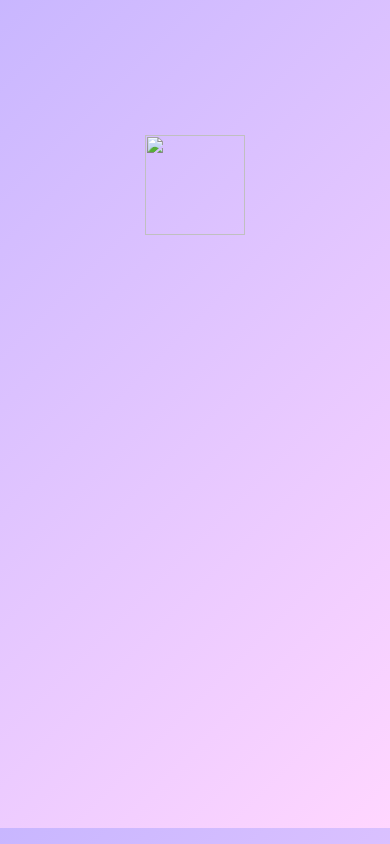
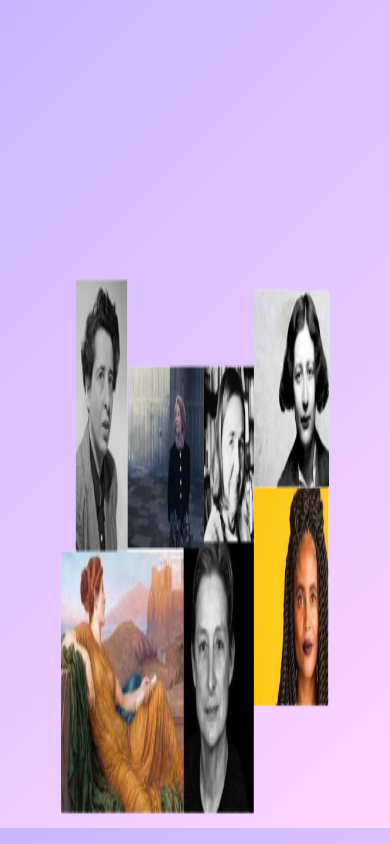
Before and after one commit to MulheresnaFilosofia/mulheres-na-filosofia, a plain HTML site: page index.html in a window 390 px wide. Shown: the part 860-1704 px from the top of the page. Drawn offline with nearby package versions, Linux system fonts and the light colour scheme.

Commit message:
imagem capa

```diff
--- a/home.css
+++ b/home.css
@@ -30,6 +30,8 @@ img {
     grid-row: 2;
 }
 .dvimg {
+    display: flex;
+    justify-content: center;
     grid-column: 2;
     grid-row: 2/2;
 }
@@ -140,11 +142,6 @@ i {
      .dv1 {
         grid-column: 1/3;
         grid-row: 1;
-}
-    img {
-        width: 100px;
-        height: 100px;
-        margin: 0 auto;
     }
     .dv2 {
         grid-column: 1/1;
--- a/index.html
+++ b/index.html
@@ -18,7 +18,7 @@
 			</p>
 		</div>
 		<div class="dvimg">
-			<a href="cards.html"><img src="Arquivos/Imagens/capa.jfif"></a>
+			<a href="cards.html"><img src="capa.png"></a>
 		</div>
 		<div class="dv3">
 			<a href="cards.html" id="btn">conhecer</a>
```
Also changed, not shown: capa.png (added), filosofico.png (deleted).
